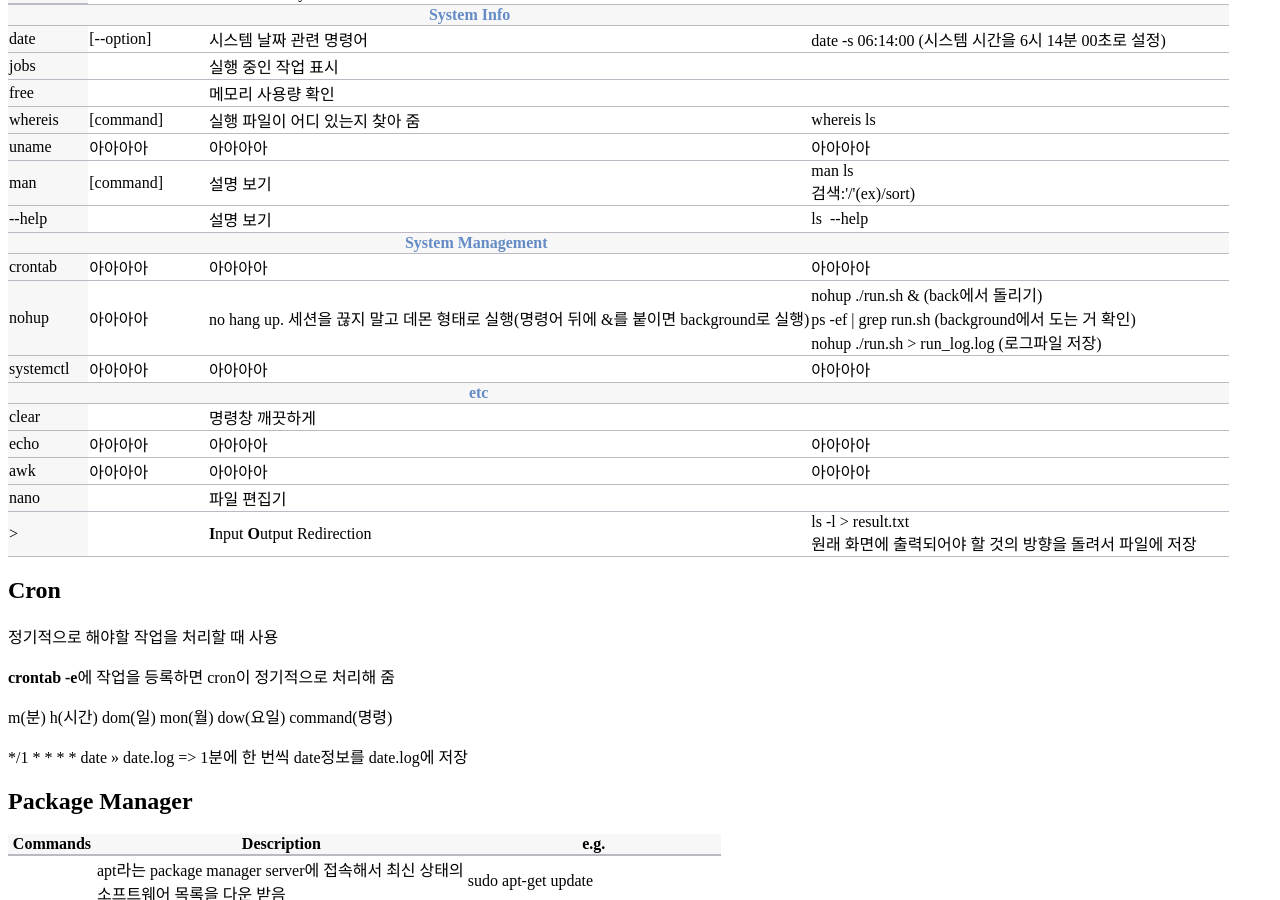
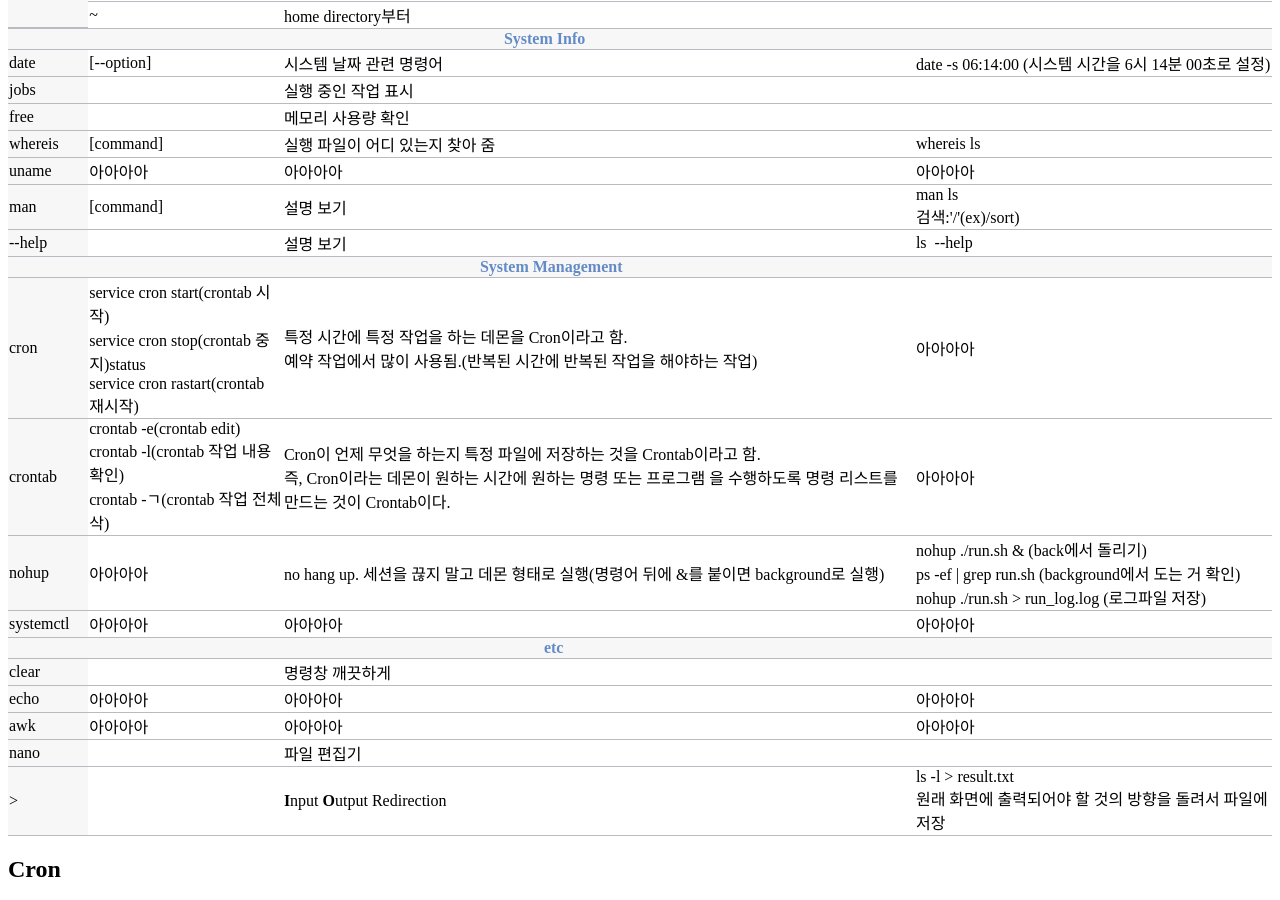
Before and after one commit to finddme/finddme.github.io, a Jekyll site: the page built from _posts/2022-01-12-Linux.md, in a window 1280 px wide and 900 px high, scrolled down 1461 px. Built offline with Jekyll 4.4.1, drawn with Linux system fonts in a browser that asks for light colours.

Commit message:
Update 2022-01-12-Linux.md

```diff
--- a/_posts/2022-01-12-Linux.md
+++ b/_posts/2022-01-12-Linux.md
@@ -99,7 +99,8 @@ tag: ETC.
        <tr><td class="line3" rowspan="1">man</td><td class="line">[command]</td><td class="line">설명 보기</td><td class="line">man ls<br>검색:'&#47;'(ex)&#47;sort)</td></tr>
        <tr><td class="line3" rowspan="1">--help</td><td class="line"> </td><td class="line">설명 보기</td><td class="line">ls&nbsp;&nbsp;--help</td></tr>
        <tr><td class="line3"> </td><td class="line3"> </td><td class="line3">&nbsp;&nbsp;&nbsp;&nbsp;&nbsp;&nbsp;&nbsp;&nbsp;&nbsp;&nbsp;&nbsp;&nbsp;&nbsp;&nbsp;&nbsp;&nbsp;&nbsp;&nbsp;&nbsp;&nbsp;&nbsp;&nbsp;&nbsp;&nbsp;&nbsp;&nbsp;&nbsp;&nbsp;&nbsp;&nbsp;&nbsp;&nbsp;&nbsp;&nbsp;&nbsp;&nbsp;&nbsp;&nbsp;&nbsp;&nbsp;&nbsp;&nbsp;&nbsp;&nbsp;&nbsp;&nbsp;&nbsp;&nbsp;&nbsp;<span style="color:#648BC6; font-weight: bold;">System Management</span></td><td class="line3"> </td></tr>
-       <tr><td class="line3" rowspan="1">crontab</td><td class="line">아아아아</td><td class="line">아아아아</td><td class="line">아아아아</td></tr>
+       <tr><td class="line3" rowspan="1">cron</td><td class="line">service cron start(crontab 시작)<br>service cron stop(crontab 중지)status<br>service cron rastart(crontab 재시작)<br></td><td class="line">특정 시간에 특정 작업을 하는 데몬을 Cron이라고 함.<br>예약 작업에서 많이 사용됨.(반복된 시간에 반복된 작업을 해야하는 작업)</td><td class="line">아아아아</td></tr>
+       <tr><td class="line3" rowspan="1">crontab</td><td class="line">crontab -e(crontab edit)<br>crontab -l(crontab 작업 내용 확인)<br>crontab -ㄱ(crontab 작업 전체 삭)</td><td class="line">Cron이 언제 무엇을 하는지 특정 파일에 저장하는 것을 Crontab이라고 함.<br> 즉, Cron이라는 데몬이 원하는 시간에 원하는 명령 또는 프로그램 을 수행하도록 명령 리스트를 만드는 것이 Crontab이다.</td><td class="line">아아아아</td></tr>
        <tr><td class="line3" rowspan="1">nohup</td><td class="line">아아아아</td><td class="line">no hang up. 세션을 끊지 말고 데몬 형태로 실행(명령어 뒤에 &를 붙이면 background로 실행)</td><td class="line">nohup ./run.sh & (back에서 돌리기)<br>ps -ef | grep run.sh (background에서 도는 거 확인)<br>nohup ./run.sh > run_log.log (로그파일 저장)<br></td></tr>
        <tr><td class="line3" rowspan="1">systemctl</td><td class="line">아아아아</td><td class="line">아아아아</td><td class="line">아아아아</td></tr>
        <tr><td class="line3"> </td><td class="line3"> </td><td class="line3">&nbsp;&nbsp;&nbsp;&nbsp;&nbsp;&nbsp;&nbsp;&nbsp;&nbsp;&nbsp;&nbsp;&nbsp;&nbsp;&nbsp;&nbsp;&nbsp;&nbsp;&nbsp;&nbsp;&nbsp;&nbsp;&nbsp;&nbsp;&nbsp;&nbsp;&nbsp;&nbsp;&nbsp;&nbsp;&nbsp;&nbsp;&nbsp;&nbsp;&nbsp;&nbsp;&nbsp;&nbsp;&nbsp;&nbsp;&nbsp;&nbsp;&nbsp;&nbsp;&nbsp;&nbsp;&nbsp;&nbsp;&nbsp;&nbsp;&nbsp;&nbsp;&nbsp;&nbsp;&nbsp;&nbsp;&nbsp;&nbsp;&nbsp;&nbsp;&nbsp;&nbsp;&nbsp;&nbsp;&nbsp;&nbsp;<span style="color:#648BC6; font-weight: bold;">etc&nbsp;</span></td><td class="line3"> </td></tr>
```
